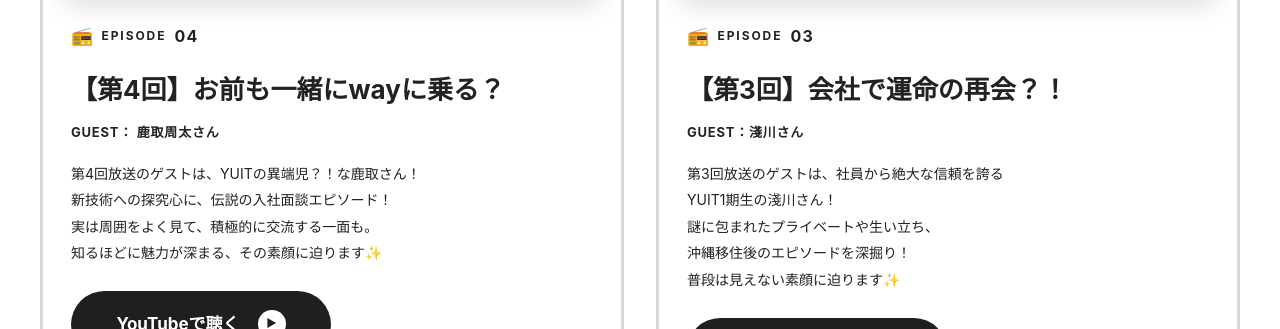
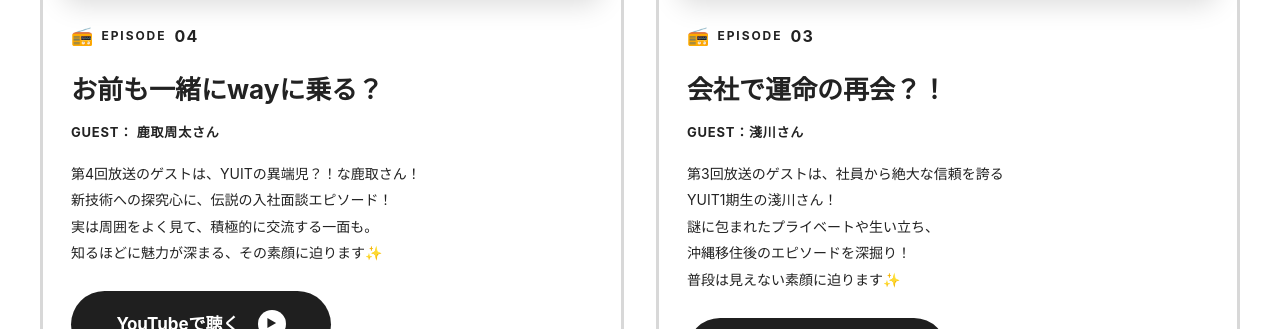
Before and after one commit to yuit-development-org/company_radio, a plain HTML site: page backnumber.html in a window 1280 px wide. Shown: the part 771-1100 px from the top of the page. Drawn offline with Linux system fonts and the light colour scheme.

Commit message:
アーカイブページ修正

```diff
--- a/backnumber.html
+++ b/backnumber.html
@@ -92,7 +92,7 @@
                             </div>
 
                             <h2 class="backnumber-card-title fade-in delay-2">
-                                【第4回】お前も一緒にwayに乗る？
+                                お前も一緒にwayに乗る？
                             </h2>
 
                             <p class="backnumber-guest fade-in delay-2">
@@ -132,7 +132,7 @@
                             </div>
 
                             <h2 class="backnumber-card-title fade-in delay-2">
-                                【第3回】会社で運命の再会？！
+                                会社で運命の再会？！
                             </h2>
 
                             <p class="backnumber-guest fade-in delay-2">
```
